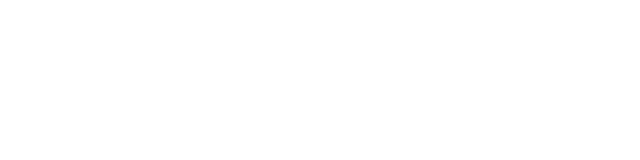
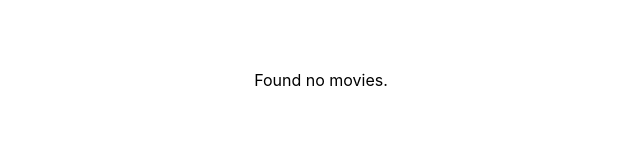
Before and after one commit to davudxD/React-learning, a React (Create React App) app in the folder dumm-movies/: page / in a window 1280 px wide. Shown: the part 120-280 px from the top of the page, without its empty margins (319-959 px from the left). Built offline with nearby package versions, Linux system fonts and the light colour scheme.

Commit message:
handling loading

```diff
--- a/dumm-movies/src/App.js
+++ b/dumm-movies/src/App.js
@@ -4,9 +4,11 @@
 import './App.css';
 
 function App() {
-  const[movies, setMovies] = useState([])
+  const[movies, setMovies] = useState([]);
+  const[isLoading, setIsLoading] = useState(false)
 
   async function fetchMoviesHandler(){
+    setIsLoading(true);
     const response = await fetch('https://swapi.dev/api/films')
     const data = await response.json()
     const transformedMovies = data.results.map((item) => {
@@ -17,7 +19,8 @@
           releaseDate: item.release_date
         }
       })
-      setMovies(transformedMovies)
+      setMovies(transformedMovies);
+      setIsLoading(false)
   }
 
 
@@ -29,7 +32,9 @@
         <button onClick={fetchMoviesHandler}>Fetch Movies</button>
       </section>
       <section>
-        <MoviesList movies={movies} />
+        {!isLoading && movies.length > 0  && <MoviesList movies={movies} />}
+        {!isLoading && movies.length === 0 && <p>Found no movies.</p>}
+        {isLoading && <p>Loading...</p>}
       </section>
     </React.Fragment>
   );
```
